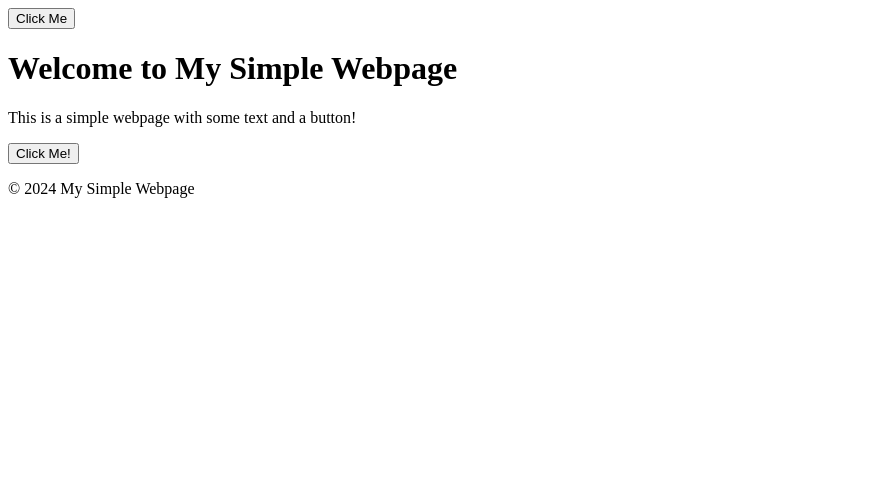
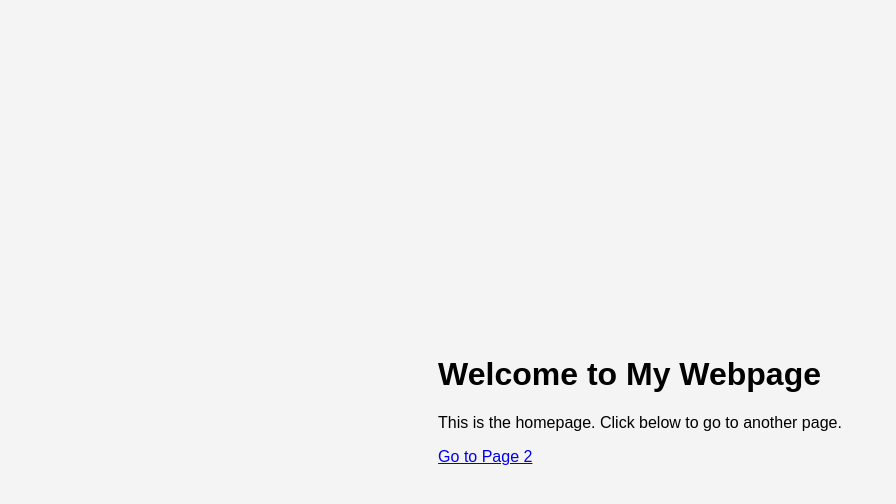
Before and after one commit to sakshiredhu/web, a plain HTML site: page index.html in a window 1280 px wide. Shown: the whole page, without its empty margins (0-896 px from the left). Drawn offline with Linux system fonts and the light colour scheme.

Commit message:
Update index.html

```diff
--- a/index.html
+++ b/index.html
@@ -3,29 +3,14 @@
 <head>
     <meta charset="UTF-8">
     <meta name="viewport" content="width=device-width, initial-scale=1.0">
-    <title>Open New Page</title>
+    <title>Home Page</title>
+    <link rel="stylesheet" href="style.css">
 </head>
 <body>
-    <button onclick="openNewPage()">Click Me</button>
-
-    <script>
-        function openNewPage() {
-            window.open("https://www.example.com", "_blank");
-        }
-    </script>
-
-
-
-
-    <header>
-        <h1>Welcome to My Simple Webpage</h1>
-    </header>
-    <main>
-        <p>This is a simple webpage with some text and a button!</p>
-        <button onclick="alert('Button clicked!')">Click Me!</button>
-    </main>
-    <footer>
-        <p>&copy; 2024 My Simple Webpage</p>
-    </footer>
+    <div class="container">
+        <h1>Welcome to My Webpage</h1>
+        <p>This is the homepage. Click below to go to another page.</p>
+        <a href="page2.html" class="button">Go to Page 2</a>
+    </div>
 </body>
 </html>
```
